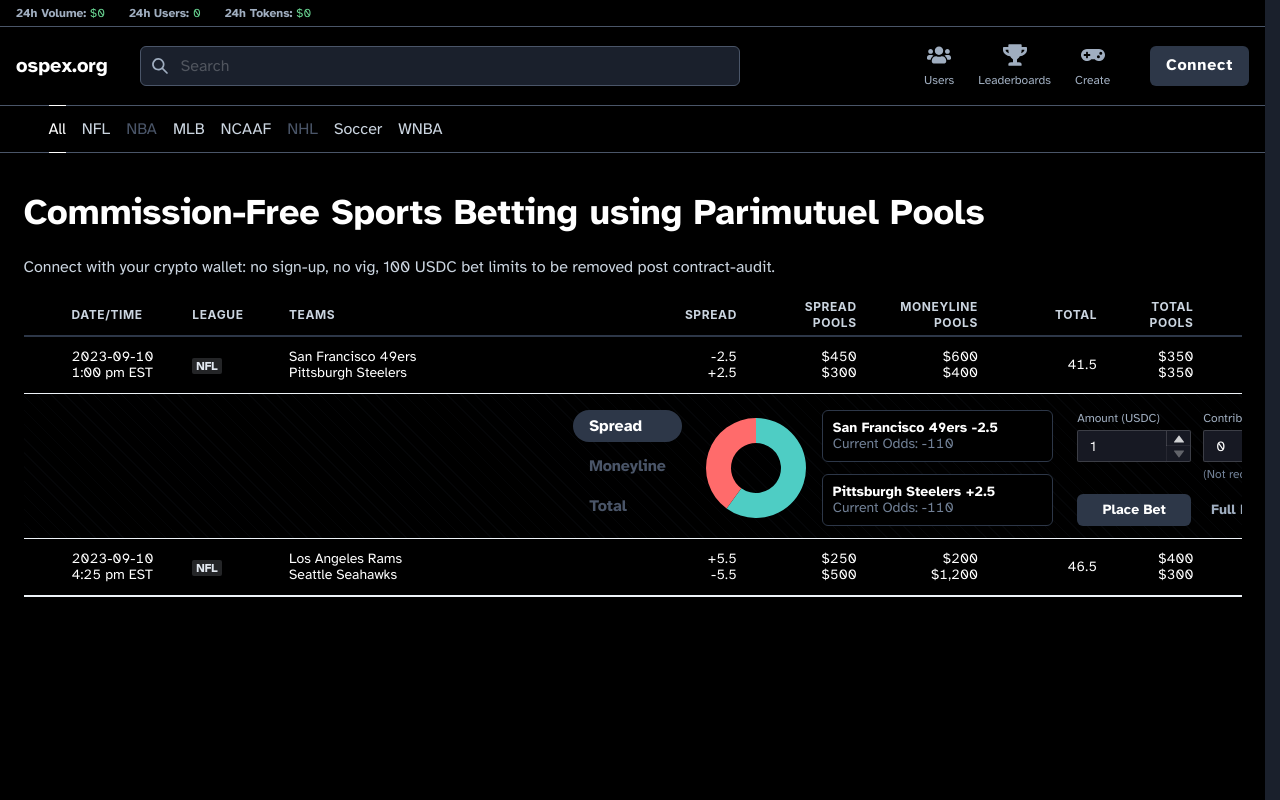
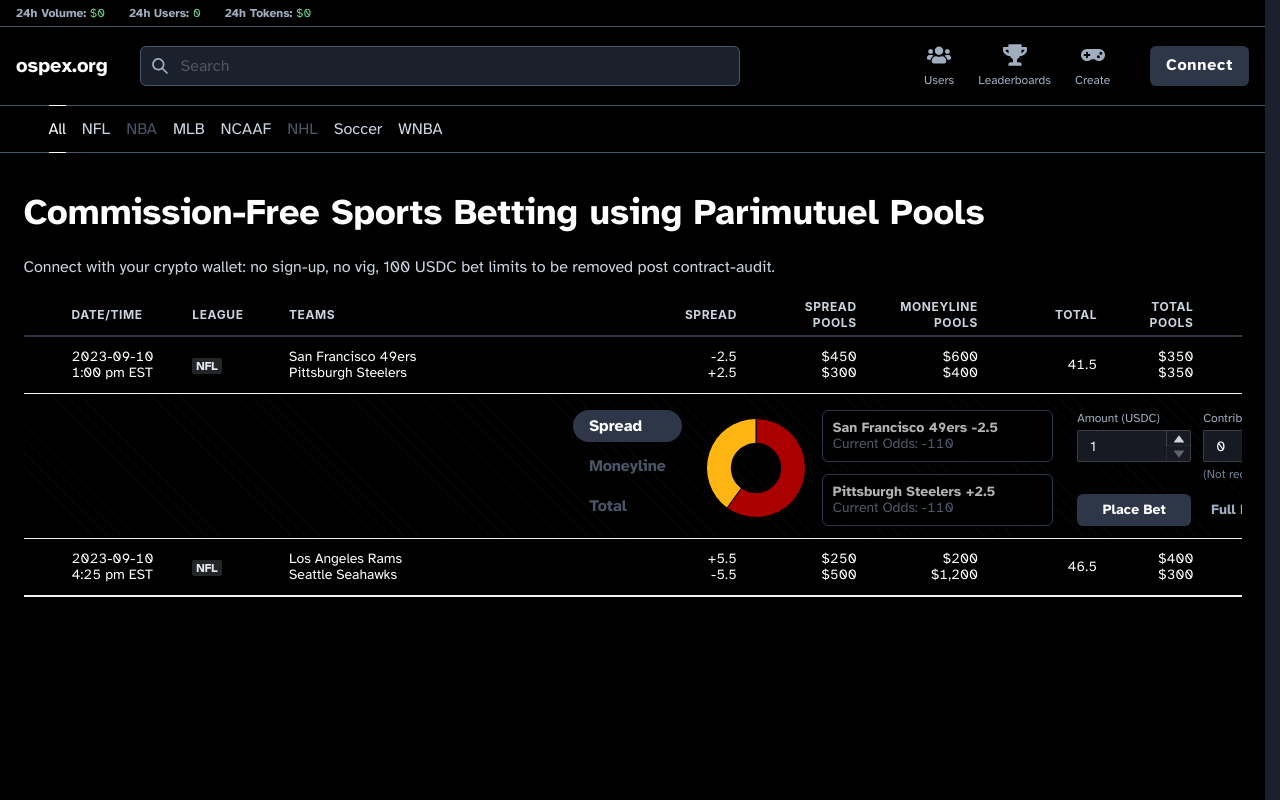
Before and after one commit to ospex-org/ospex-redesign, a Next.js app: page / in a window 1280 px wide. Both pictures are taken after a click on the element 632 px from the left and 365 px from the top of the page. Built offline with nearby package versions, Linux system fonts and the light colour scheme.

Commit message:
update colors

```diff
--- a/src/components/common/BetPoolPieChart.tsx
+++ b/src/components/common/BetPoolPieChart.tsx
@@ -1,33 +1,52 @@
 import React from 'react';
 import { Box } from '@chakra-ui/react';
 import { Pie } from 'react-chartjs-2';
-import { Chart as ChartJS, ArcElement } from 'chart.js';
+import { Chart as ChartJS, ArcElement, Tooltip } from 'chart.js';
+import { BETTING_COLORS } from '@/constants/teamColors';
+import { NFL_TEAMS } from '@/constants/teamColors';
 
-ChartJS.register(ArcElement);
+ChartJS.register(ArcElement, Tooltip);
 
 interface BetPoolPieChartProps {
   poolSizeA: number;
   poolSizeB: number;
   size?: string;
+  colorA?: string;
+  colorB?: string;
+  teamAName?: string;
+  teamBName?: string;
 }
 
 const BetPoolPieChart: React.FC<BetPoolPieChartProps> = ({
   poolSizeA,
   poolSizeB,
-  size = '80px'
+  size = '80px',
+  colorA = BETTING_COLORS.AWAY,
+  colorB = BETTING_COLORS.HOME,
+  teamAName = '',
+  teamBName = ''
 }) => {
   const data = {
+    labels: [teamAName, teamBName],
     datasets: [{
       data: [poolSizeA, poolSizeB],
-      backgroundColor: ['#4ECDC4', '#FF6B6B'],
-      borderWidth: 0
+      backgroundColor: [colorA, colorB],
+      borderWidth: 1,
+      borderColor: 'black'
     }]
   };
 
   const options = {
     plugins: {
       tooltip: {
-        enabled: false
+        enabled: true,
+        callbacks: {
+          title: () => '',
+          label: (context: any) => {
+            const teamAbbrev = NFL_TEAMS[context.label]?.abbreviation || context.label;
+            return `${teamAbbrev}: $${context.raw.toLocaleString()}`;
+          }
+        }
       }
     },
     cutout: '50%',
--- a/src/components/common/RadioCard.tsx
+++ b/src/components/common/RadioCard.tsx
@@ -1,15 +1,19 @@
 import { Box, useRadio, UseRadioProps, VStack } from '@chakra-ui/react'
 import React from 'react'
+import { getBetTypeColor } from '@/constants/teamColors'
 
 interface RadioCardProps extends UseRadioProps {
   label: string
   description?: string
+  teamColor?: string
+  secondaryColor?: string
 }
 
 export const RadioCard = (props: RadioCardProps) => {
   const { getInputProps, getRadioProps, state } = useRadio(props)
   const input = getInputProps()
   const checkbox = getRadioProps()
+  const [isHovered, setIsHovered] = React.useState(false)
 
   const handleClick = (e: React.MouseEvent) => {
     e.preventDefault() // Prevent default radio behavior
@@ -25,14 +29,6 @@ export const RadioCard = (props: RadioCardProps) => {
     }
   }
 
-  const getButtonColor = (value: string) => {
-    // For spread and moneyline, use team colors
-    if (value.includes('away') || value === 'total_over') {
-      return '#4ECDC4'  // turquoise for away team and over
-    }
-    return '#FF6B6B'    // pink for home team and under
-  }
-
   return (
     <Box
       as="label"
@@ -40,6 +36,8 @@ export const RadioCard = (props: RadioCardProps) => {
       onClick={handleClick}
       position="relative"
       transition="all 0.2s"
+      onMouseEnter={() => setIsHovered(true)}
+      onMouseLeave={() => setIsHovered(false)}
     >
       <input {...input} style={{ display: 'none' }} />
       <Box
@@ -57,12 +55,12 @@ export const RadioCard = (props: RadioCardProps) => {
         alignItems="center"
         transition="all 0.2s"
         _hover={{
-          borderColor: props.value === 'away' ? '#4ECDC4' : '#FF6B6B',
-          boxShadow: `0 0 0 1px ${props.value === 'away' ? '#4ECDC4' : '#FF6B6B'}`
+          borderColor: props.teamColor || getBetTypeColor(props.value as 'away' | 'home' | 'over' | 'under'),
+          boxShadow: `0 0 0 1px ${props.teamColor || getBetTypeColor(props.value as 'away' | 'home' | 'over' | 'under')}`
         }}
         _checked={{
-          borderColor: props.value === 'away' ? '#4ECDC4' : '#FF6B6B',
-          boxShadow: `0 0 0 2px ${props.value === 'away' ? '#4ECDC4' : '#FF6B6B'}`
+          borderColor: props.teamColor || getBetTypeColor(props.value as 'away' | 'home' | 'over' | 'under'),
+          boxShadow: `0 0 0 2px ${props.teamColor || getBetTypeColor(props.value as 'away' | 'home' | 'over' | 'under')}`
         }}
       >
         <VStack
@@ -71,6 +69,9 @@ export const RadioCard = (props: RadioCardProps) => {
           width="100%"
           overflow="hidden"
           margin="0"
+          opacity={isHovered ? 1 :
+            (!props.value ? 1 :
+              state.isChecked ? 1 : 0.7)}
         >
           <Box
             fontWeight="bold"
--- a/src/components/contest/ContestRowDetails.tsx
+++ b/src/components/contest/ContestRowDetails.tsx
@@ -7,11 +7,20 @@ import { useRouter } from 'next/navigation';
 import { RadioCard } from '../common/RadioCard';
 import { useRadioGroup, VStack } from '@chakra-ui/react';
 import { ChevronRightIcon } from '@chakra-ui/icons';
+import { getTeamColor, NFL_TEAMS, BETTING_COLORS } from '@/constants/teamColors';
 
 interface ContestRowDetailsProps {
   contest: Contest;
   isOpen: boolean;
 }
+
+const formatSpread = (spread: number) => {
+  return spread > 0 ? `+${spread}` : spread;
+};
+
+const formatOdds = (odds: number) => {
+  return odds > 0 ? `+${odds}` : odds;
+};
 
 const ContestRowDetails: React.FC<ContestRowDetailsProps> = ({ contest, isOpen }) => {
   const router = useRouter();
@@ -22,7 +31,6 @@ const ContestRowDetails: React.FC<ContestRowDetailsProps> = ({ contest, isOpen }
   const [contributeAmount, setContributeAmount] = React.useState(0);
 
   const handleChange = (value: string) => {
-    console.log('RadioGroup onChange:', value)
     if (value === selectedValue) {
       setSelectedValue("")
     } else {
@@ -125,6 +133,14 @@ const ContestRowDetails: React.FC<ContestRowDetailsProps> = ({ contest, isOpen }
                         poolSizeA={contest.poolSizes?.spread.away || 0}
                         poolSizeB={contest.poolSizes?.spread.home || 0}
                         size="100px"
+                        colorA={NFL_TEAMS[contest.awayTeam]?.useSecondaryForDonut ?
+                          NFL_TEAMS[contest.awayTeam].secondary :
+                          getTeamColor(contest.awayTeam)}
+                        colorB={NFL_TEAMS[contest.homeTeam]?.useSecondaryForDonut ?
+                          NFL_TEAMS[contest.homeTeam].secondary :
+                          getTeamColor(contest.homeTeam)}
+                        teamAName={contest.awayTeam}
+                        teamBName={contest.homeTeam}
                       />
                     </Box>
 
@@ -136,14 +152,20 @@ const ContestRowDetails: React.FC<ContestRowDetailsProps> = ({ contest, isOpen }
                     >
                       <VStack {...getRootProps()} spacing={1} width="100%" height="100%" justify="space-between">
                         <RadioCard
-                          {...getRadioProps({ value: 'away' })}
-                          label={`${contest.awayTeam} -2.5`}
-                          description="Current Odds: -110"
+                          {...getRadioProps({ value: 'spread_away' })}
+                          label={`${contest.awayTeam} ${formatSpread(contest.awaySpread)}`}
+                          description={`Current Odds: ${formatOdds(contest.awaySpreadOdds)}`}
+                          teamColor={NFL_TEAMS[contest.awayTeam]?.useSecondaryForDonut ?
+                            NFL_TEAMS[contest.awayTeam].secondary :
+                            getTeamColor(contest.awayTeam)}
                         />
                         <RadioCard
-                          {...getRadioProps({ value: 'home' })}
-                          label={`${contest.homeTeam} +2.5`}
-                          description="Current Odds: -110"
+                          {...getRadioProps({ value: 'spread_home' })}
+                          label={`${contest.homeTeam} ${formatSpread(contest.homeSpread)}`}
+                          description={`Current Odds: ${formatOdds(contest.homeSpreadOdds)}`}
+                          teamColor={NFL_TEAMS[contest.homeTeam]?.useSecondaryForDonut ?
+                            NFL_TEAMS[contest.homeTeam].secondary :
+                            getTeamColor(contest.homeTeam)}
                         />
                       </VStack>
                     </Box>
@@ -236,6 +258,14 @@ const ContestRowDetails: React.FC<ContestRowDetailsProps> = ({ contest, isOpen }
                         poolSizeA={contest.poolSizes?.moneyline.away || 0}
                         poolSizeB={contest.poolSizes?.moneyline.home || 0}
                         size="100px"
+                        colorA={NFL_TEAMS[contest.awayTeam]?.useSecondaryForDonut ?
+                          NFL_TEAMS[contest.awayTeam].secondary :
+                          getTeamColor(contest.awayTeam)}
+                        colorB={NFL_TEAMS[contest.homeTeam]?.useSecondaryForDonut ?
+                          NFL_TEAMS[contest.homeTeam].secondary :
+                          getTeamColor(contest.homeTeam)}
+                        teamAName={contest.awayTeam}
+                        teamBName={contest.homeTeam}
                       />
                     </Box>
 
@@ -244,12 +274,17 @@ const ContestRowDetails: React.FC<ContestRowDetailsProps> = ({ contest, isOpen }
                         <RadioCard
                           {...getRadioProps({ value: 'moneyline_away' })}
                           label={`${contest.awayTeam}`}
-                          description="Current Odds: +110"
+                          description={`Current Odds: ${formatOdds(contest.awayMoneyline)}`}
+                          teamColor={getTeamColor(contest.awayTeam)}
+                          secondaryColor={NFL_TEAMS[contest.awayTeam]?.secondary}
                         />
                         <RadioCard
                           {...getRadioProps({ value: 'moneyline_home' })}
                           label={`${contest.homeTeam}`}
-                          description="Current Odds: -130"
+                          description={`Current Odds: ${formatOdds(contest.homeMoneyline)}`}
+                          teamColor={NFL_TEAMS[contest.homeTeam]?.useSecondaryForDonut ?
+                            NFL_TEAMS[contest.homeTeam].secondary :
+                            getTeamColor(contest.homeTeam)}
                         />
                       </VStack>
                     </Box>
@@ -342,6 +377,10 @@ const ContestRowDetails: React.FC<ContestRowDetailsProps> = ({ contest, isOpen }
                         poolSizeA={contest.poolSizes?.total.over || 0}
                         poolSizeB={contest.poolSizes?.total.under || 0}
                         size="100px"
+                        colorA={BETTING_COLORS.OVER}
+                        colorB={BETTING_COLORS.UNDER}
+                        teamAName="Over"
+                        teamBName="Under"
                       />
                     </Box>
 
@@ -350,12 +389,14 @@ const ContestRowDetails: React.FC<ContestRowDetailsProps> = ({ contest, isOpen }
                         <RadioCard
                           {...getRadioProps({ value: 'total_over' })}
                           label={`Over ${contest.total}`}
-                          description="Current Odds: -110"
+                          description={`Current Odds: ${formatOdds(contest.overOdds)}`}
+                          teamColor={BETTING_COLORS.OVER}
                         />
                         <RadioCard
                           {...getRadioProps({ value: 'total_under' })}
                           label={`Under ${contest.total}`}
-                          description="Current Odds: -110"
+                          description={`Current Odds: ${formatOdds(contest.underOdds)}`}
+                          teamColor={BETTING_COLORS.UNDER}
                         />
                       </VStack>
                     </Box>
--- /dev/null
+++ b/src/constants/teamColors.ts
@@ -0,0 +1,48 @@
+export interface TeamColorScheme {
+  primary: string;
+  secondary: string;
+  useSecondaryForDonut?: boolean;
+  abbreviation: string;
+}
+
+export interface LeagueColors {
+  [key: string]: TeamColorScheme;
+}
+
+// NFL Team Colors
+export const NFL_TEAMS: { [key: string]: TeamColorScheme } = {
+  'San Francisco 49ers': { primary: '#AA0000', secondary: '#B3995D', abbreviation: 'SF' },
+  'Pittsburgh Steelers': { primary: '#FFB612', secondary: '#101820', abbreviation: 'PIT' },
+  'Los Angeles Rams': { primary: '#003592', secondary: '#FFA300', abbreviation: 'LAR' },
+  'Seattle Seahawks': { primary: '#002244', secondary: '#69BE28', useSecondaryForDonut: true, abbreviation: 'SEA' },
+  // ... add other teams as needed
+} as const;
+
+// Generic betting colors (for over/under, etc)
+export const BETTING_COLORS = {
+  AWAY: '#FF9419',  // Amber/orange LED color
+  HOME: '#00D973',  // Bright LED green
+  OVER: '#FF9419',  // Same as AWAY
+  UNDER: '#00D973', // Same as HOME
+  DRAW: '#808080',  // Keep neutral color for draws
+} as const;
+
+// Helper function to get team color
+export function getTeamColor(teamName: string): string {
+  const team = NFL_TEAMS[teamName];
+  return team ? team.primary : BETTING_COLORS.AWAY; // fallback to default
+}
+
+// Helper function to get bet type color
+export function getBetTypeColor(type: 'away' | 'home' | 'over' | 'under'): string {
+  switch (type) {
+    case 'away':
+    case 'over':
+      return BETTING_COLORS.AWAY;
+    case 'home':
+    case 'under':
+      return BETTING_COLORS.HOME;
+    default:
+      return BETTING_COLORS.AWAY;
+  }
+}
```
